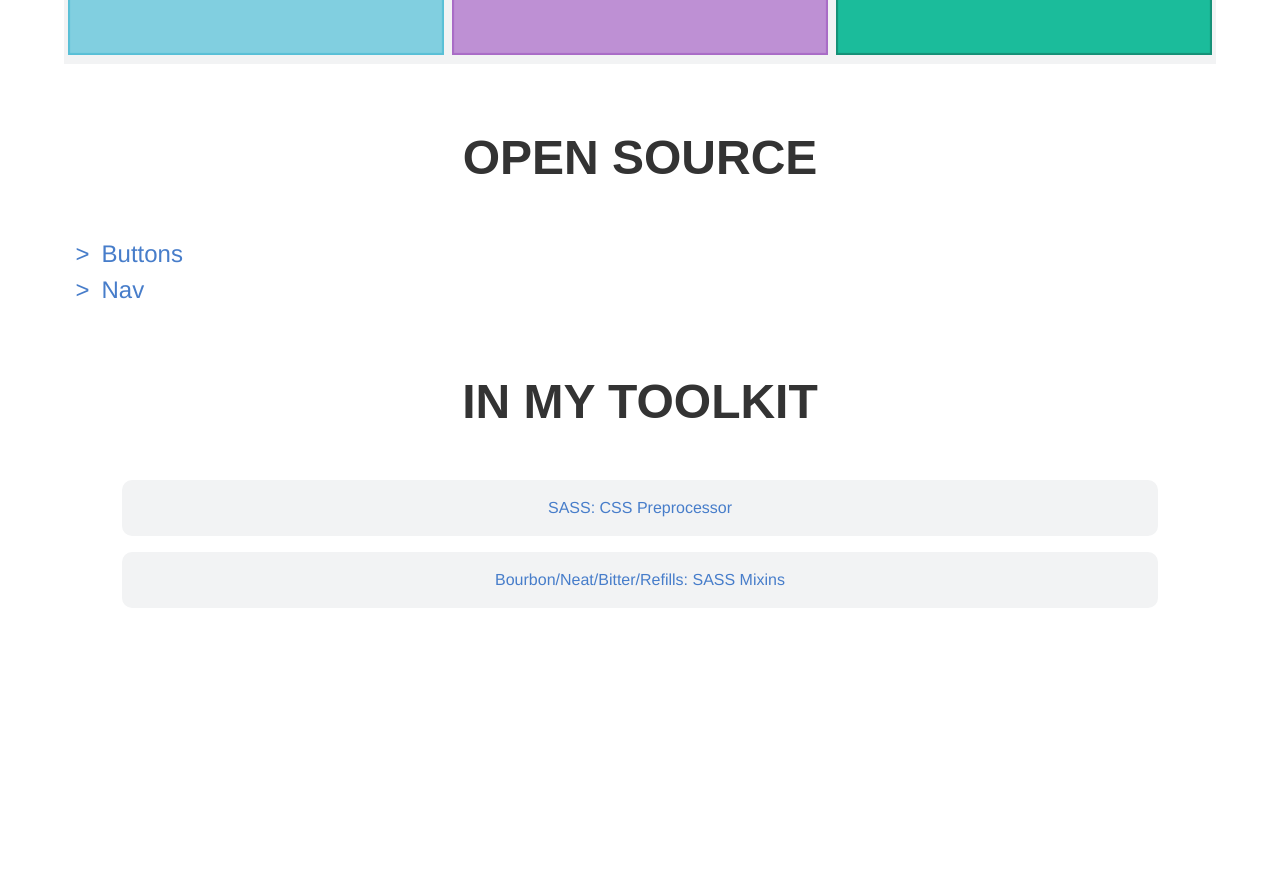
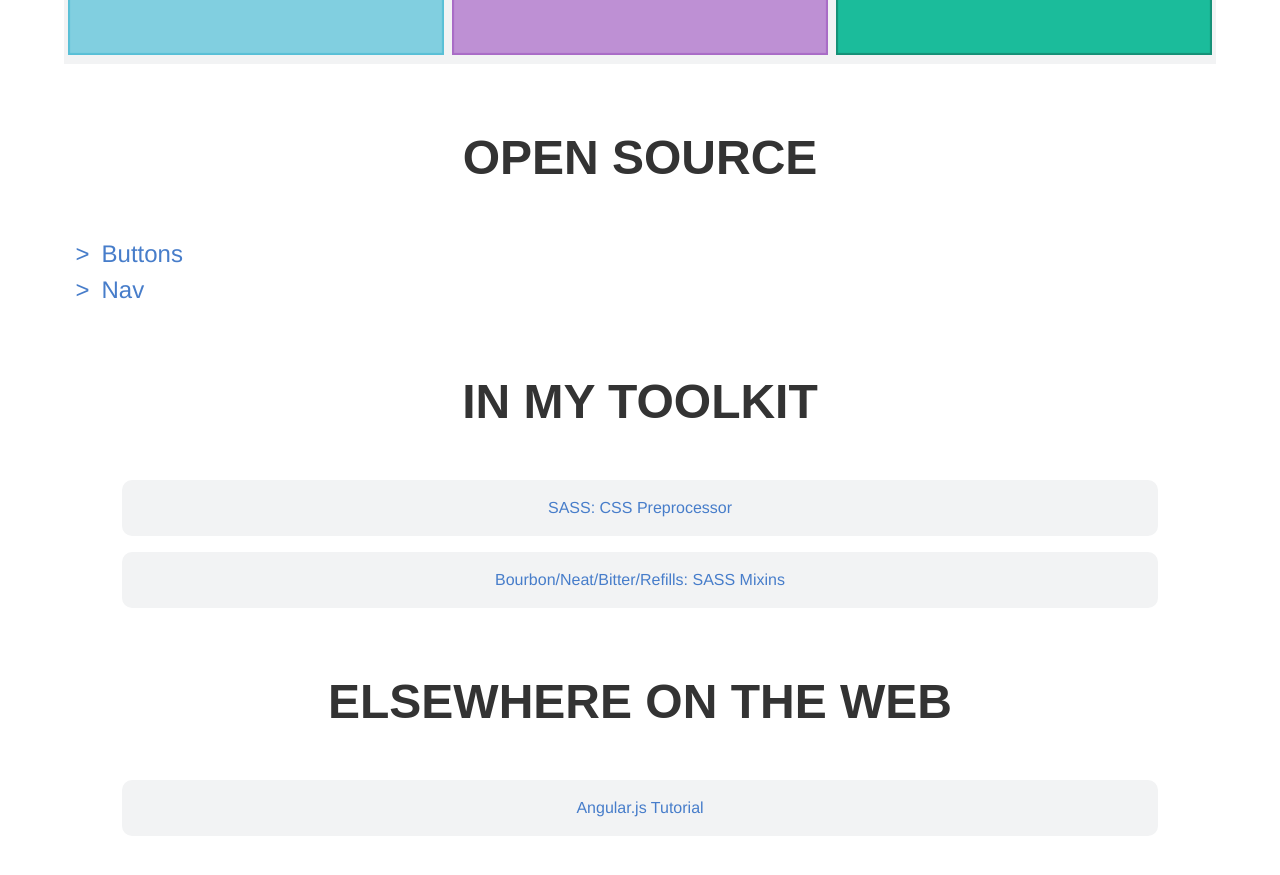
Before and after one commit to anniemeng/webplayground, a Jekyll site: the page built from overview/index.html, in a window 1280 px wide and 900 px high, scrolled down 962 px. Shown: the top 875 px of the window. Built offline with Jekyll 4.4.1, drawn with Linux system fonts in a browser that asks for light colours; some web fonts are replaced; before the commit the page ends 1634 px from its top, so only the background shows below that.

Commit message:
additional web section

```diff
--- a/overview/index.html
+++ b/overview/index.html
@@ -44,3 +44,10 @@ css: "../css/overview.css"
     <a class="res" target="_blank" href="http://bourbon.io/">Bourbon/Neat/Bitter/Refills: SASS Mixins</a>
     </div>
 </div>
+</div>
+<div id="resources">
+    <h1 class="title">Elsewhere on the web</h1>
+    <div id="links">
+    <a class="res" target="_blank" href="#">Angular.js Tutorial</a>
+    </div>
+</div>
```
